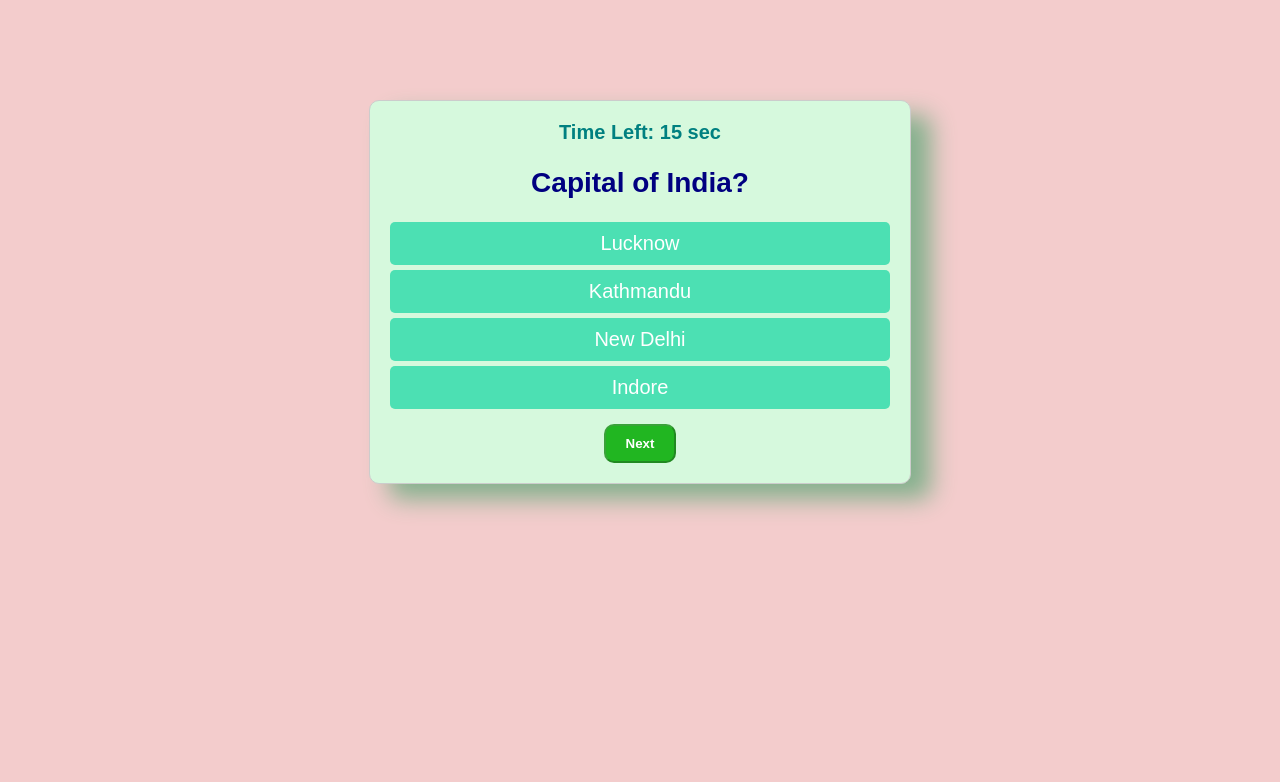
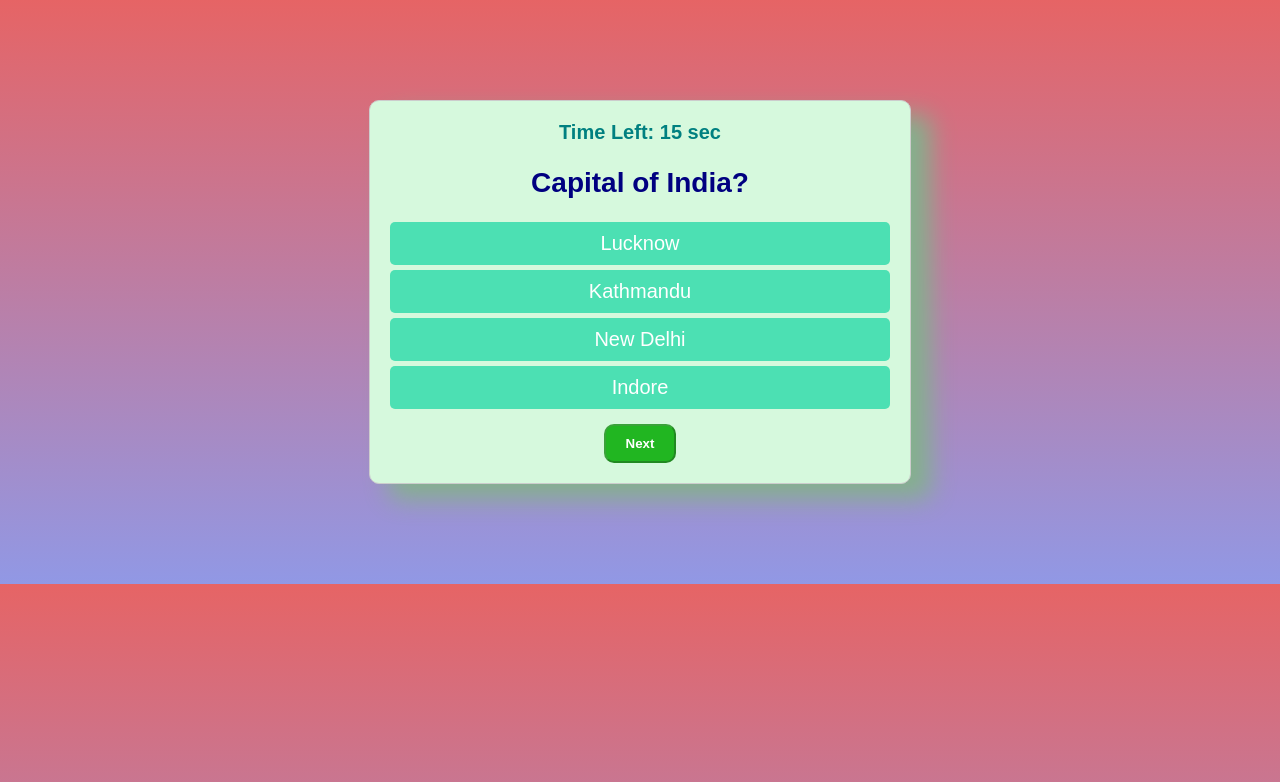
Before and after one commit to Yogesh-Ydv/Quiz-Application, a plain HTML site: page index.html in a window 1280 px wide. Drawn offline with Linux system fonts and the light colour scheme.

Commit message:
style.css

```diff
--- a/style.css
+++ b/style.css
@@ -2,7 +2,8 @@ body {
     font-family: Arial, sans-serif;
     text-align: center;
     margin: 50px;
-    background: rgb(243, 204, 204);
+/*     background: rgb(243, 204, 204); */
+    background: linear-gradient(#e66465, #9198e5);
 }
 .quiz-container {
     max-width: 500px;
```
